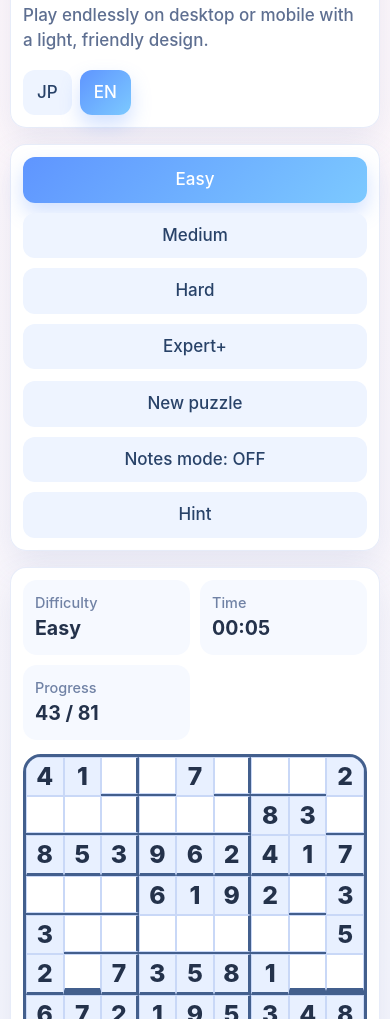
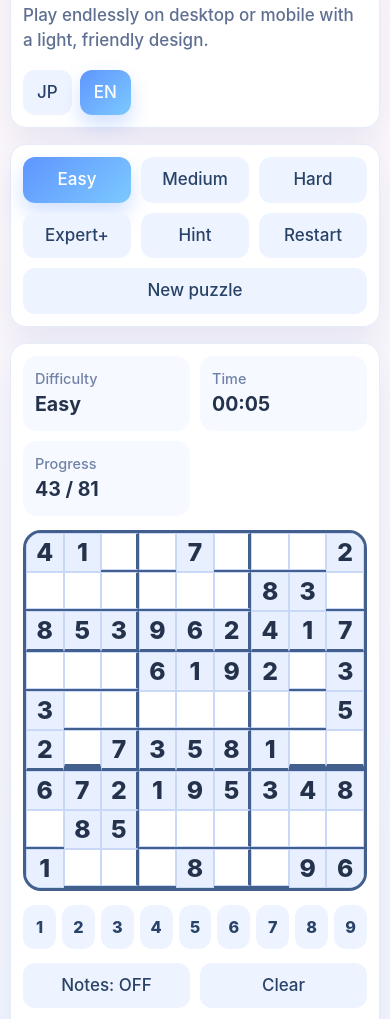
Before and after one commit to tjm8874/Sudoku, a website built with Vite: page index.html in a window 390 px wide. Shown: the part 72-1091 px from the top of the page. Built offline with nearby package versions, Linux system fonts and the light colour scheme.

Commit message:
Improve iPhone controls and note layout

```diff
--- a/src/main.ts
+++ b/src/main.ts
@@ -10,14 +10,16 @@ const TEXT = {
     easy: '初級',
     medium: '中級',
     hard: '上級',
-    expert: '超上級',
+    expert: '最上級',
     newGame: '新しい問題',
-    noteMode: 'メモモード',
+    restart: '最初から',
+    noteMode: 'メモ',
     hint: 'ヒント',
     clear: '消す',
     loading: '問題を生成しています…',
     solved: 'クリア！',
     puzzleComplete: 'クリア数を保存しました。次の問題にも挑戦できます。',
+    restarted: 'この問題を最初からやり直しました。',
     solvedCount: 'クリア数',
     timer: '経過',
     progress: '進捗',
@@ -44,12 +46,14 @@ const TEXT = {
     hard: 'Hard',
     expert: 'Expert+',
     newGame: 'New puzzle',
-    noteMode: 'Notes mode',
+    restart: 'Restart',
+    noteMode: 'Notes',
     hint: 'Hint',
     clear: 'Clear',
     loading: 'Generating a puzzle…',
     solved: 'Solved!',
     puzzleComplete: 'Your clear count has been saved. Ready for the next puzzle.',
+    restarted: 'This puzzle has been reset to the beginning.',
     solvedCount: 'Solved',
     timer: 'Time',
     progress: 'Progress',
@@ -464,6 +468,24 @@ function toggleNoteMode(): void {
   render();
 }
 
+function restartPuzzle(): void {
+  if (state.generating || state.puzzle.length !== 81) {
+    return;
+  }
+
+  state.cells = createCellsFromPuzzle(state.puzzle);
+  state.noteMode = false;
+  state.selectedCell = null;
+  state.selectedDigit = null;
+  state.hintCell = null;
+  state.wrongCells = [];
+  state.elapsedSeconds = 0;
+  state.completed = false;
+  state.messageKey = 'restarted';
+  persistGame();
+  render();
+}
+
 function showHint(): void {
   if (state.generating) {
     return;
@@ -588,7 +610,7 @@ function render(): void {
       </section>
 
       <section class="panel controls-grid">
-        <div class="controls-row">
+        <div class="controls-row controls-top-row">
           ${DIFFICULTIES.map(
             (difficulty) => `
               <button class="difficulty-btn ${state.difficulty === difficulty ? 'active' : ''}" data-difficulty="${difficulty}">
@@ -596,13 +618,9 @@ function render(): void {
               </button>
             `,
           ).join('')}
-        </div>
-        <div class="controls-row">
+          <button class="action-btn" data-action="hint">${t('hint')}</button>
+          <button class="action-btn" data-action="restart">${t('restart')}</button>
           <button class="action-btn" data-action="new">${t('newGame')}</button>
-          <button class="action-btn ${state.noteMode ? 'active' : ''}" data-action="note">
-            ${t('noteMode')}: ${state.noteMode ? t('on') : t('off')}
-          </button>
-          <button class="action-btn" data-action="hint">${t('hint')}</button>
         </div>
       </section>
 
@@ -638,7 +656,13 @@ function render(): void {
                 </button>
               `;
             }).join('')}
-            <button class="digit-btn wide" data-action="clear">${t('clear')}</button>
+          </div>
+
+          <div class="secondary-pad">
+            <button class="action-btn ${state.noteMode ? 'active' : ''}" data-action="note">
+              ${t('noteMode')}: ${state.noteMode ? t('on') : t('off')}
+            </button>
+            <button class="action-btn" data-action="clear">${t('clear')}</button>
           </div>
 
           <p class="message">
@@ -757,6 +781,9 @@ function bindEvents(): void {
       switch (button.dataset.action) {
         case 'new':
           void startNewGame(state.difficulty);
+          break;
+        case 'restart':
+          restartPuzzle();
           break;
         case 'note':
           toggleNoteMode();
--- a/src/style.css
+++ b/src/style.css
@@ -102,6 +102,10 @@ button {
   display: flex;
   flex-wrap: wrap;
   gap: 10px;
+}
+
+.controls-top-row > * {
+  flex: 1 1 110px;
 }
 
 .difficulty-btn,
@@ -227,32 +231,46 @@ button {
   height: 100%;
   display: grid;
   grid-template-columns: repeat(3, 1fr);
-  gap: 2px;
-  padding: 4px;
+  gap: 1px;
+  padding: 2px;
   color: #6f7f9f;
-  font-size: clamp(0.65rem, 1.7vw, 0.9rem);
+  font-size: clamp(0.5rem, 1.25vw, 0.74rem);
+  line-height: 1;
 }
 
 .notes span {
   display: flex;
   align-items: center;
   justify-content: center;
+  min-width: 0;
+  overflow: hidden;
 }
 
 .digit-pad {
   display: grid;
-  grid-template-columns: repeat(5, minmax(0, 1fr));
+  grid-template-columns: repeat(9, minmax(0, 1fr));
+  gap: 8px;
+}
+
+.secondary-pad {
+  display: grid;
+  grid-template-columns: repeat(2, minmax(0, 1fr));
   gap: 10px;
 }
 
+.secondary-pad .action-btn {
+  width: 100%;
+}
+
 .digit-btn {
-  min-height: 56px;
+  min-height: 52px;
   border: 0;
   background: #eef4ff;
   color: #294368;
   cursor: pointer;
-  font-size: 1.15rem;
+  font-size: 1.05rem;
   font-weight: 800;
+  padding: 0;
 }
 
 .digit-btn:disabled {
@@ -334,17 +352,34 @@ button:active {
 
   .controls-row,
   .footer-note {
-    flex-direction: column;
     align-items: stretch;
   }
 
+  .controls-top-row > * {
+    flex-basis: calc(33.333% - 8px);
+  }
+
   .meta-grid,
-  .stats-grid,
-  .digit-pad {
+  .stats-grid {
     grid-template-columns: repeat(2, minmax(0, 1fr));
   }
 
-  .digit-pad .wide {
-    grid-column: span 2;
+  .digit-pad {
+    grid-template-columns: repeat(9, minmax(0, 1fr));
+    gap: 6px;
+  }
+
+  .digit-btn {
+    min-height: 44px;
+    font-size: 0.95rem;
+  }
+
+  .secondary-pad {
+    grid-template-columns: repeat(2, minmax(0, 1fr));
+  }
+
+  .notes {
+    padding: 1px;
+    font-size: clamp(0.42rem, 2.2vw, 0.66rem);
   }
 }
```
